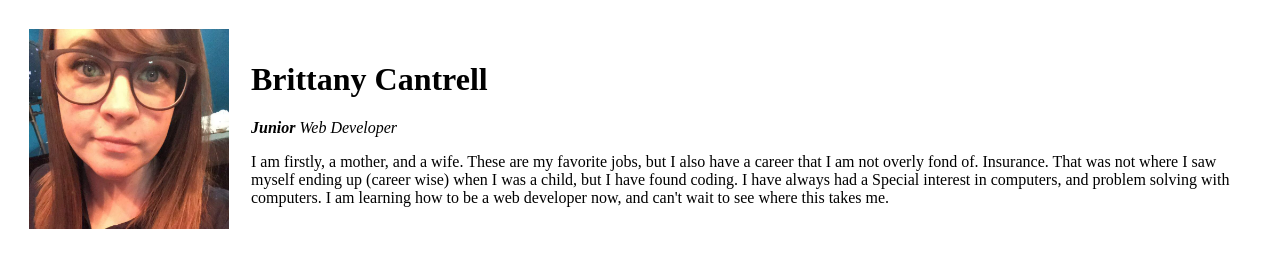
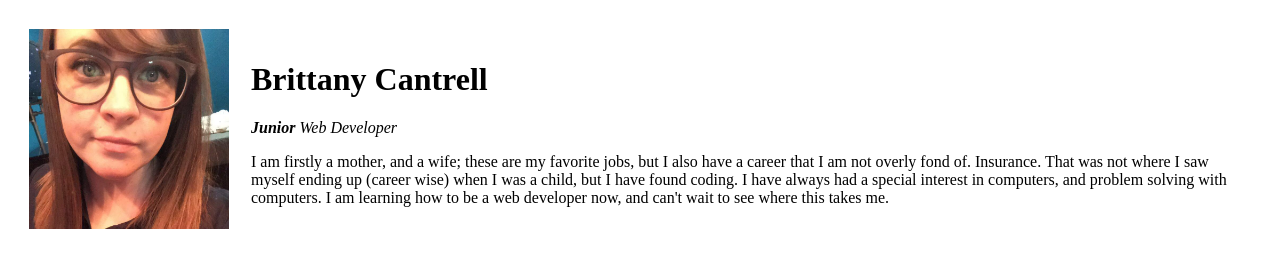
Before and after one commit to oraclemother/cv, a plain HTML site: page index.html in a window 1280 px wide. Shown: the top 257 px of the page. Drawn offline with Linux system fonts and the light colour scheme.

Commit message:
Update index.html
informationaboutmeupdate

```diff
--- a/index.html
+++ b/index.html
@@ -17,9 +17,9 @@
             <strong>Junior</strong> Web Developer
           </em>
         </p>
-        <p>I am firstly, a mother, and a wife. These are my favorite jobs, but I also have a career
+        <p>I am firstly a mother, and a wife; these are my favorite jobs, but I also have a career
           that I am not overly fond of. Insurance. That was not where I saw myself
-          ending up (career wise) when I was a child, but I have found coding. I have always had a Special
+          ending up (career wise) when I was a child, but I have found coding. I have always had a special
           interest in computers, and problem solving with computers. I am learning how
           to be a web developer now, and can't wait to see where this takes me.</p>
       </td>
```
